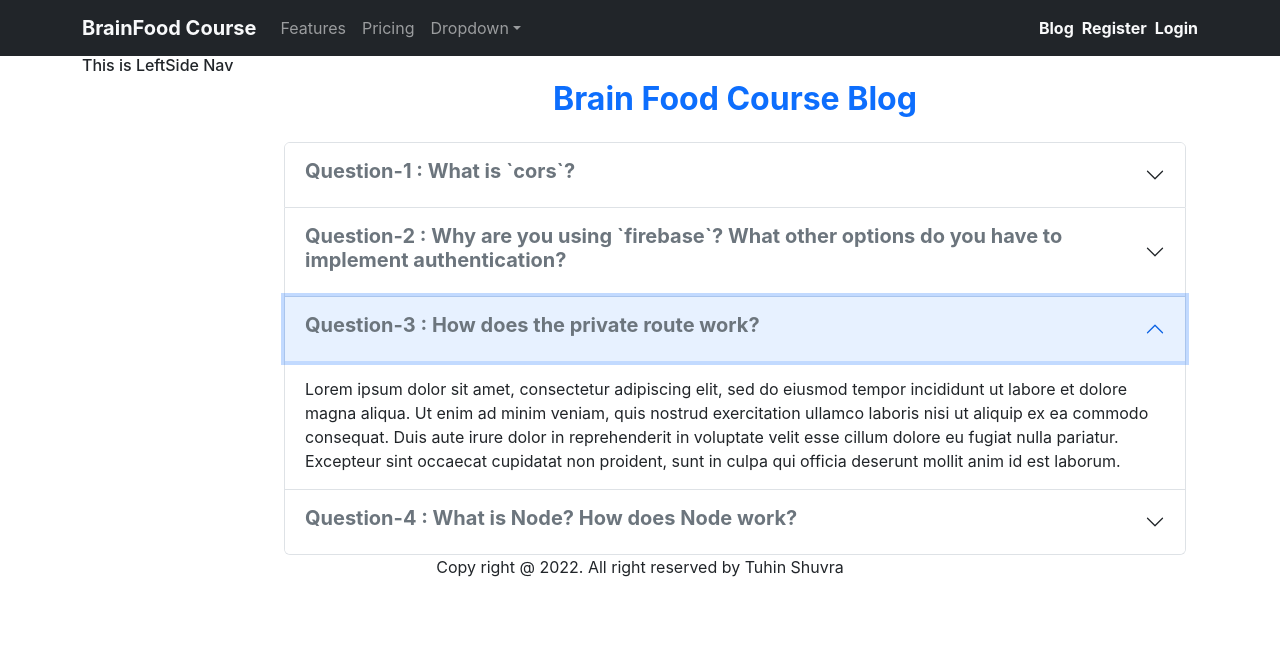
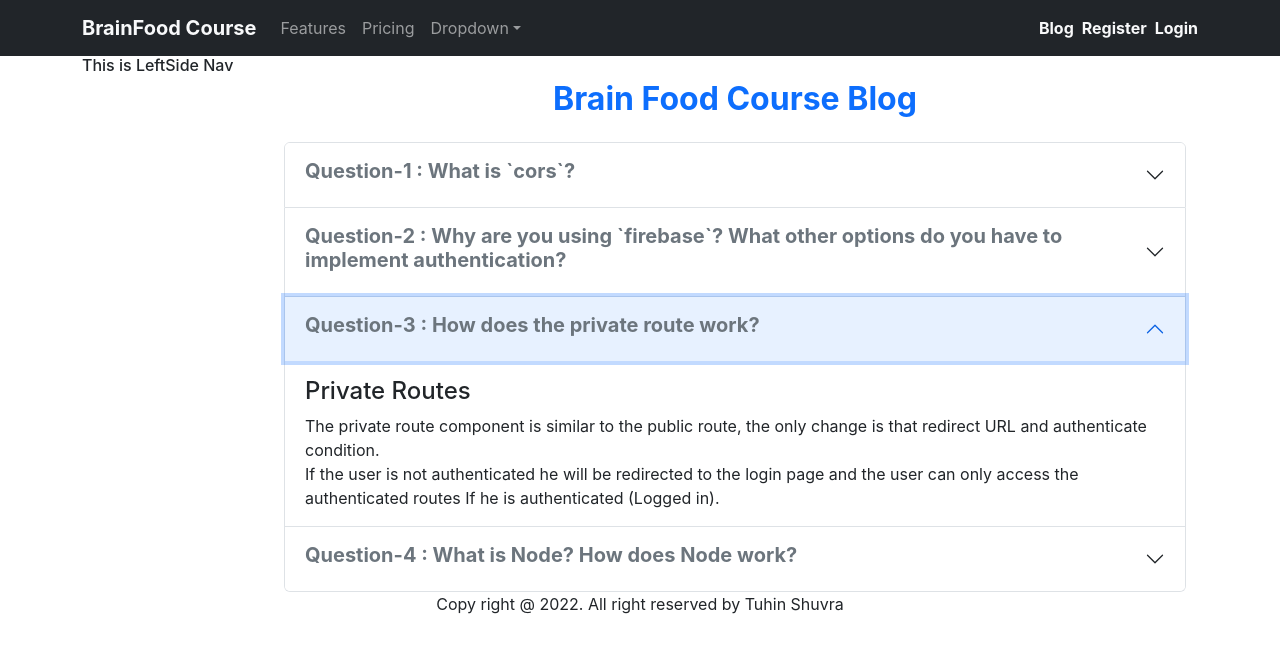
Before and after one commit to tuhinshuvra/e-learning-client, a React (Create React App) app: page /blog in a window 1280 px wide. Both pictures are taken after a click on the button "Question-3 : How does the private route work?". Shown: the top 652 px of the page. Built offline with nearby package versions, Linux system fonts and the light colour scheme; no server answers.

Commit message:
blog section done

```diff
--- a/src/Pages/Blog/Blog.js
+++ b/src/Pages/Blog/Blog.js
@@ -10,50 +10,67 @@
                 <Accordion.Item eventKey="0">
                     <Accordion.Header> <h5 className='fw-bold text-secondary'> Question-1 : What is `cors`? </h5> </Accordion.Header>
                     <Accordion.Body>
-                        Lorem ipsum dolor sit amet, consectetur adipiscing elit, sed do
-                        eiusmod tempor incididunt ut labore et dolore magna aliqua. Ut enim ad
-                        minim veniam, quis nostrud exercitation ullamco laboris nisi ut
-                        aliquip ex ea commodo consequat. Duis aute irure dolor in
-                        reprehenderit in voluptate velit esse cillum dolore eu fugiat nulla
-                        pariatur. Excepteur sint occaecat cupidatat non proident, sunt in
-                        culpa qui officia deserunt mollit anim id est laborum.
+                        Cross-Origin Resource Sharing (CORS) is an HTTP-header based mechanism that allows a server to indicate any origins (domain, scheme, or port) other than its own from which a browser should permit loading resources.
+
+                        <br /><br />
+                        CORS also relies on a mechanism by which browsers make a "preflight" request to the server hosting the cross-origin resource, in order to check that the server will permit the actual request. In that preflight, the browser sends headers that indicate the HTTP method and headers that will be used in the actual request.
+
+                        <br /><br />
+                        For security reasons, browsers restrict cross-origin HTTP requests initiated from scripts. For example, XMLHttpRequest and the Fetch API follow the same-origin policy. This means that a web application using those APIs can only request resources from the same origin the application was loaded from unless the response from other origins includes the right CORS headers.
+
                     </Accordion.Body>
                 </Accordion.Item>
                 <Accordion.Item eventKey="1">
                     <Accordion.Header> <h5 className='fw-bold text-secondary'> Question-2 : Why are you using `firebase`? What other options do you have to implement authentication? </h5> </Accordion.Header>
                     <Accordion.Body>
-                        Lorem ipsum dolor sit amet, consectetur adipiscing elit, sed do
-                        eiusmod tempor incididunt ut labore et dolore magna aliqua. Ut enim ad
-                        minim veniam, quis nostrud exercitation ullamco laboris nisi ut
-                        aliquip ex ea commodo consequat. Duis aute irure dolor in
-                        reprehenderit in voluptate velit esse cillum dolore eu fugiat nulla
-                        pariatur. Excepteur sint occaecat cupidatat non proident, sunt in
-                        culpa qui officia deserunt mollit anim id est laborum.
+                        <h4>Firebase: </h4>
+                        <p>
+                            Firebase is Google's Backend-as-a-Service (BAAS) solution for mobile app development. Originally, it was developed and launched in 2011 by Firebase Inc. and was later acquired by Google in 2014. Initially it started off as a realtime database and now offers developers and marketers a comprehensive selection of tools and products that not only help develop advanced applications, but also market them. The Firebase platform allows for easy integration with IOS, Android, Web, and Unity products. There is a lot to learn about the platform, however here I will show the top five benefits of using Firebase by Google.
+                        </p>
+
+                        Benefit #1: Google Analytics For Firebase <br />
+                        Benefit #2: Realtime Database & Firestore <br />
+                        Benefit #3: Authentication <br />
+                        Benefit #4: Crashlytics <br />
+                        Benefit #5: Free Use of Dynamic Links
+
+                        <br /><br />
+                        <h4> ## The best Firebase alternatives</h4>
+                        1. Back4App <br />
+                        2. Backendless <br />
+                        3. Kuzzle <br />
+                        4. Pubnub <br />
+                        5. Kumulos <br />
+                        6. Appwrite <br />
+                        7. Deployd <br />
+                        8. NHost <br />
+                        9. AWS Amplify <br />
+                        10. Heroku <br />
+
+
                     </Accordion.Body>
                 </Accordion.Item>
                 <Accordion.Item eventKey="2">
                     <Accordion.Header> <h5 className='fw-bold text-secondary'> Question-3 : How does the private route work? </h5> </Accordion.Header>
                     <Accordion.Body>
-                        Lorem ipsum dolor sit amet, consectetur adipiscing elit, sed do
-                        eiusmod tempor incididunt ut labore et dolore magna aliqua. Ut enim ad
-                        minim veniam, quis nostrud exercitation ullamco laboris nisi ut
-                        aliquip ex ea commodo consequat. Duis aute irure dolor in
-                        reprehenderit in voluptate velit esse cillum dolore eu fugiat nulla
-                        pariatur. Excepteur sint occaecat cupidatat non proident, sunt in
-                        culpa qui officia deserunt mollit anim id est laborum.
+                        <h4> Private Routes </h4>
+                        The private route component is similar to the public route, the only change is that redirect URL and authenticate condition. <br />
+
+                        If the user is not authenticated he will be redirected to the login page and the user can only access the authenticated routes If he is authenticated (Logged in).
                     </Accordion.Body>
                 </Accordion.Item>
 
                 <Accordion.Item eventKey="3">
                     <Accordion.Header> <h5 className='fw-bold text-secondary'> Question-4 : What is Node? How does Node work? </h5> </Accordion.Header>
                     <Accordion.Body>
-                        Lorem ipsum dolor sit amet, consectetur adipiscing elit, sed do
-                        eiusmod tempor incididunt ut labore et dolore magna aliqua. Ut enim ad
-                        minim veniam, quis nostrud exercitation ullamco laboris nisi ut
-                        aliquip ex ea commodo consequat. Duis aute irure dolor in
-                        reprehenderit in voluptate velit esse cillum dolore eu fugiat nulla
-                        pariatur. Excepteur sint occaecat cupidatat non proident, sunt in
-                        culpa qui officia deserunt mollit anim id est laborum.
+                        <h4> Node.js : </h4> Node.js is an open-source backend javascript runtime environment. It is a used as backend service where javascript works on the server-side of the application. This way javascript is used on both frontend and backend. Node.js runs on chrome v8 engine which converts javascript code into machine code, it is highly scalable, lightweight, fast, and data-intensive. <br /> <br />
+
+                        Working of Node.js: Node.js accepts the request from the clients and sends the response, while working with the request node.js handles them with a single thread. To operate I/O operations or requests node.js use the concept of threads. Thread is a sequence of instructions that the server needs to perform. It runs parallel on the server to provide the information to multiple clients. Node.js is an event loop single-threaded language. It can handle concurrent requests with a single thread without blocking it for one request. <br /> <br />
+
+                        Node.js basically works on two concept <br />
+
+                        1.Asynchronous <br />
+                        2.Non-blocking I/O.
                     </Accordion.Body>
                 </Accordion.Item>
             </Accordion>
```
